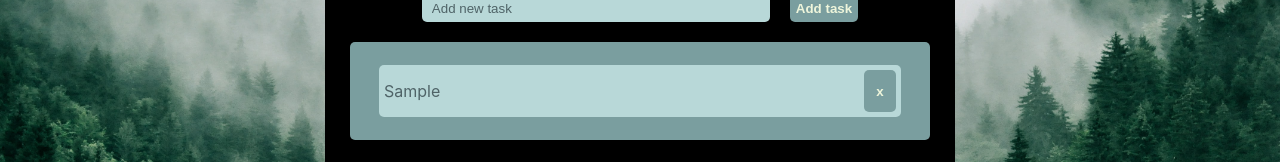
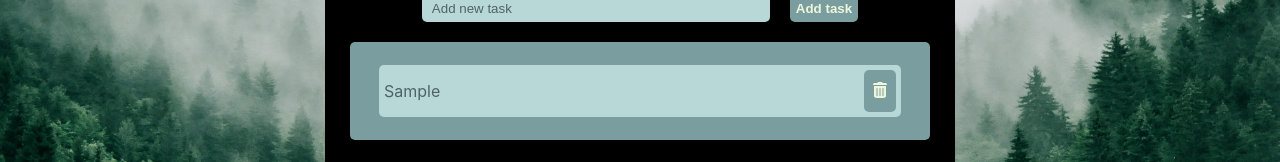
Before and after one commit to ratymatti/react-to-do, a React (Create React App) app: page / in a window 1280 px wide. Both pictures are taken after typing "Sample" into the empty fields and a click on the button "Add task". Shown: the part 210-372 px from the top of the page. Built offline with nearby package versions, Linux system fonts and the light colour scheme.

Commit message:
changed icon to ListElement button

```diff
--- a/package.json
+++ b/package.json
@@ -9,6 +9,7 @@
     "@testing-library/user-event": "^13.5.0",
     "react": "^18.2.0",
     "react-dom": "^18.2.0",
+    "react-icons": "^4.7.1",
     "react-scripts": "5.0.1",
     "web-vitals": "^2.1.4"
   },
--- a/src/components/ListElement/ListElement.js
+++ b/src/components/ListElement/ListElement.js
@@ -1,5 +1,6 @@
 import React from "react";
 import "./ListElement.css";
+import { FaTrashAlt } from 'react-icons/fa';
 
 class ListElement extends React.Component {
     constructor(props) {
@@ -18,7 +19,7 @@ class ListElement extends React.Component {
                 <p>{this.props.task.value}</p>
                 </div>
 
-                <button onClick={this.removeTask}>x</button>
+                <button onClick={this.removeTask}><FaTrashAlt size='1rem' /></button>
             </div>
         )
     }
```
Also changed, not shown: 1 other file (tests, documents, lock files or other folders).
